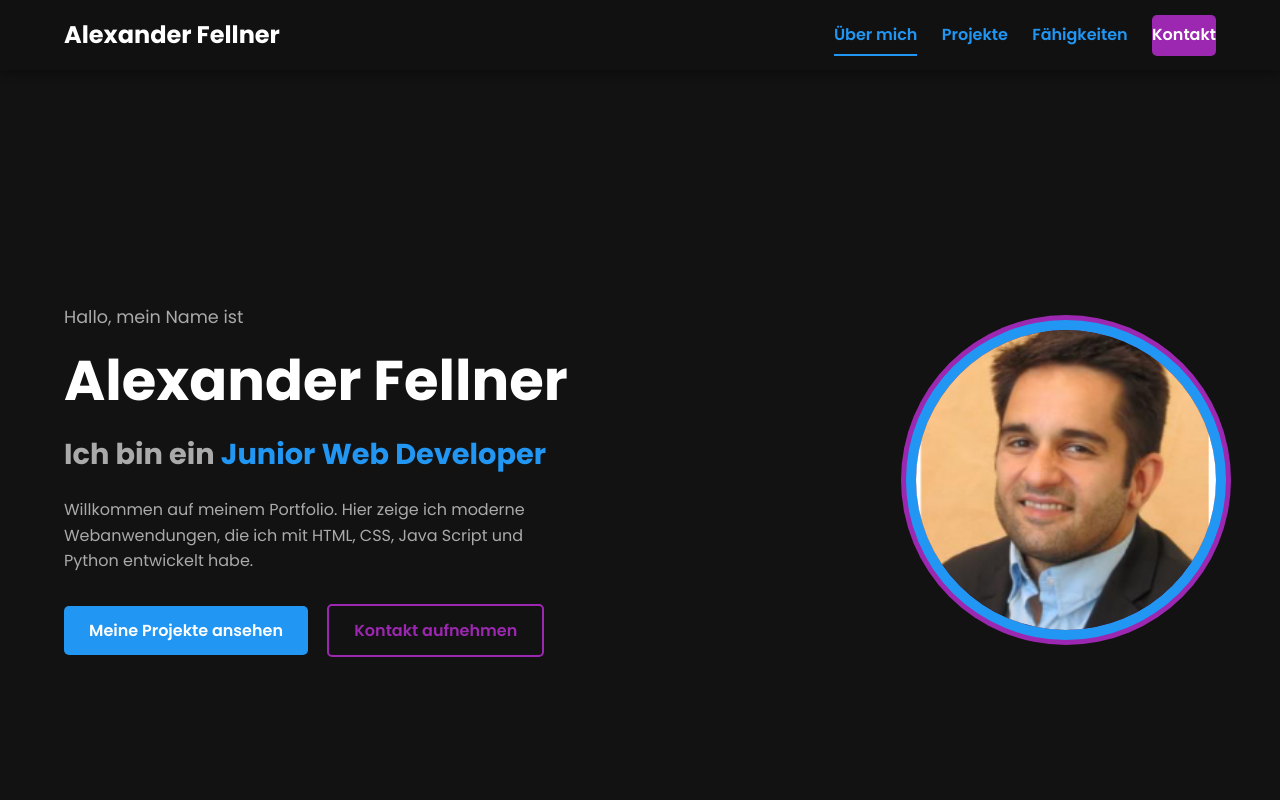
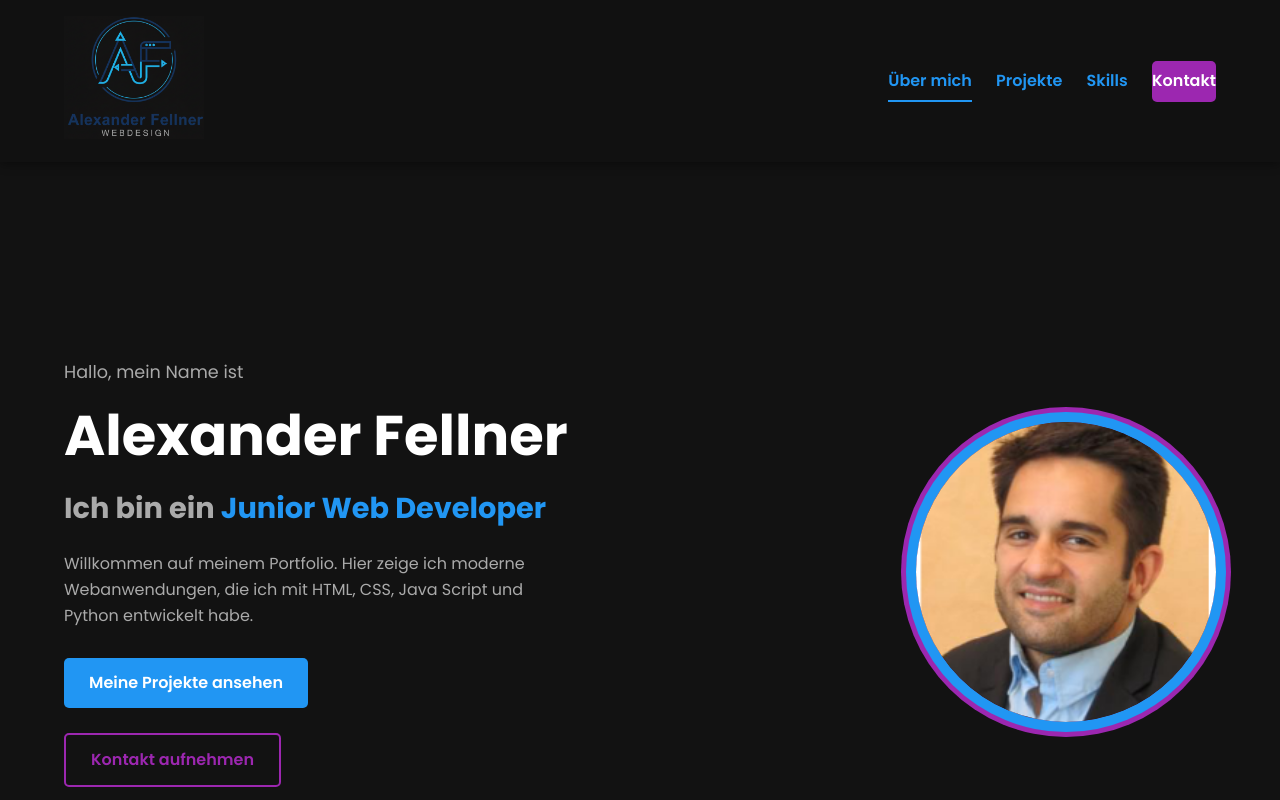
Before and after one commit to loewe696969-source/Alexander-Fellner-Webdeveloper, a plain HTML site: page index.html in a window 1280 px wide. Shown: the top 800 px of the page. Drawn offline with Linux system fonts and the light colour scheme.

Commit message:
Portfolio aktualisiert: [neues Logo]

```diff
--- a/index.html
+++ b/index.html
@@ -13,11 +13,15 @@
 <body>
 
     <header class="navbar">
-        <div class="logo">Alexander Fellner</div>
+
+        <div class="logo">
+            <img src="AFLogo3.png" alt="AF Logo" class="logo">
+        </div>
+
         <nav class="nav-links">
             <a href="#about" class="nav-item active">Über mich</a>
             <a href="#projects" class="nav-item">Projekte</a>
-            <a href="#skills" class="nav-item">Fähigkeiten</a>
+            <a href="#skills" class="nav-item">Skills</a>
             <a href="#contact" class="nav-item cta-button">Kontakt</a>
         </nav>
     </header>
@@ -33,6 +37,8 @@
                 </p>
                 <div class="cta-group">
                     <a href="#projects" class="button primary-button">Meine Projekte ansehen</a>
+                    <br>
+                    <br>
                     <a href="#contact" class="button secondary-button">Kontakt aufnehmen</a>
                 </div>
             </div>
@@ -162,7 +168,7 @@
 
 
             <section id="skills" class="skills-section">
-                <h2>💻 Meine Fähigkeiten</h2>
+                <h2>💻 Meine Skills</h2>
                 <p class="skills-intro">Technologien und Tools, die ich regelmäßig nutze.</p>
 
                 <div class="skills-grid">
--- a/style.css
+++ b/style.css
@@ -54,9 +54,8 @@ a:hover {
 }
 
 .logo {
-    font-size: 1.5rem;
-    font-weight: 700;
-    color: var(--color-text-light);
+    width: 140px;
+    height: auto;
 }
 
 .nav-links a {
```
Also changed, not shown: AFLogo3.png (added).
